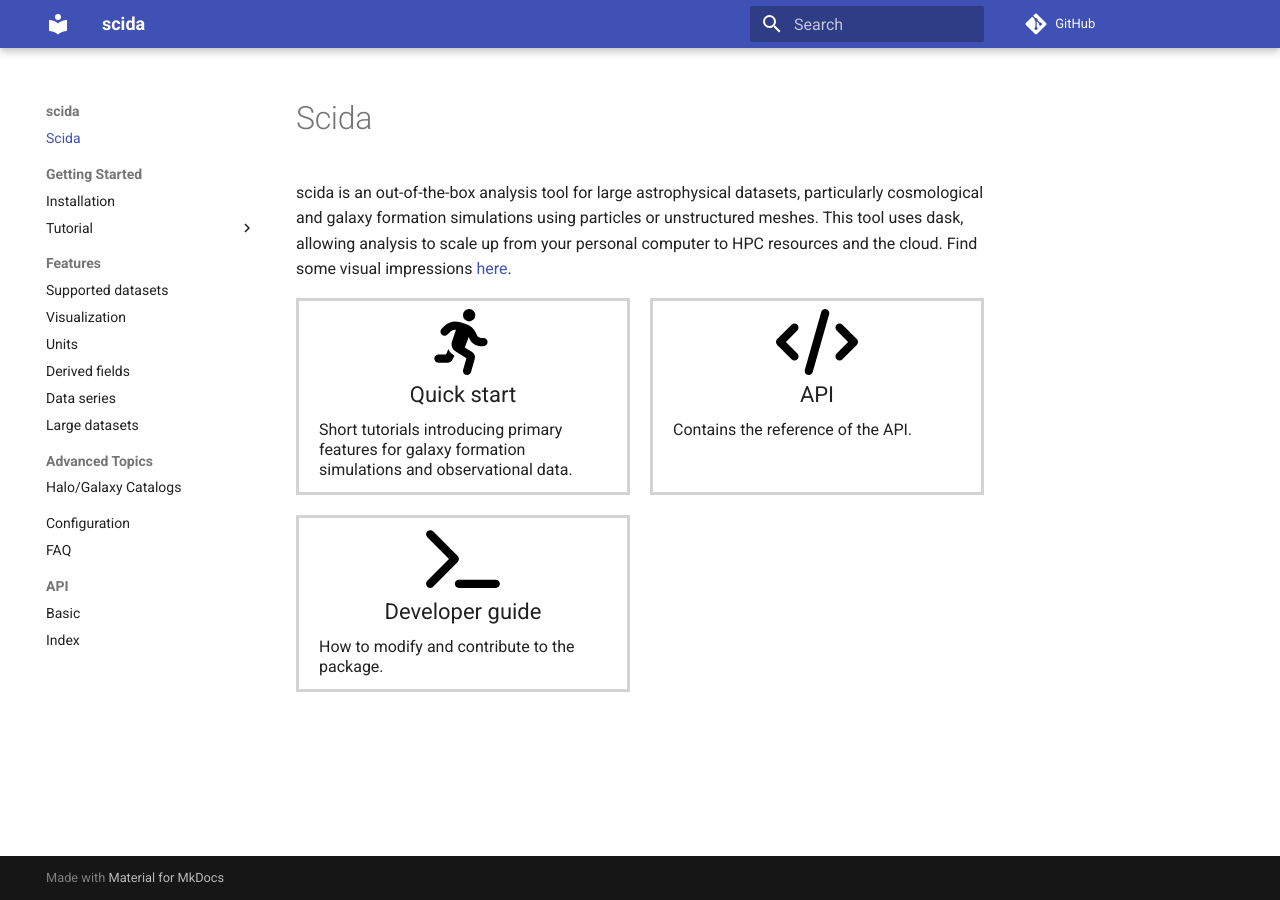
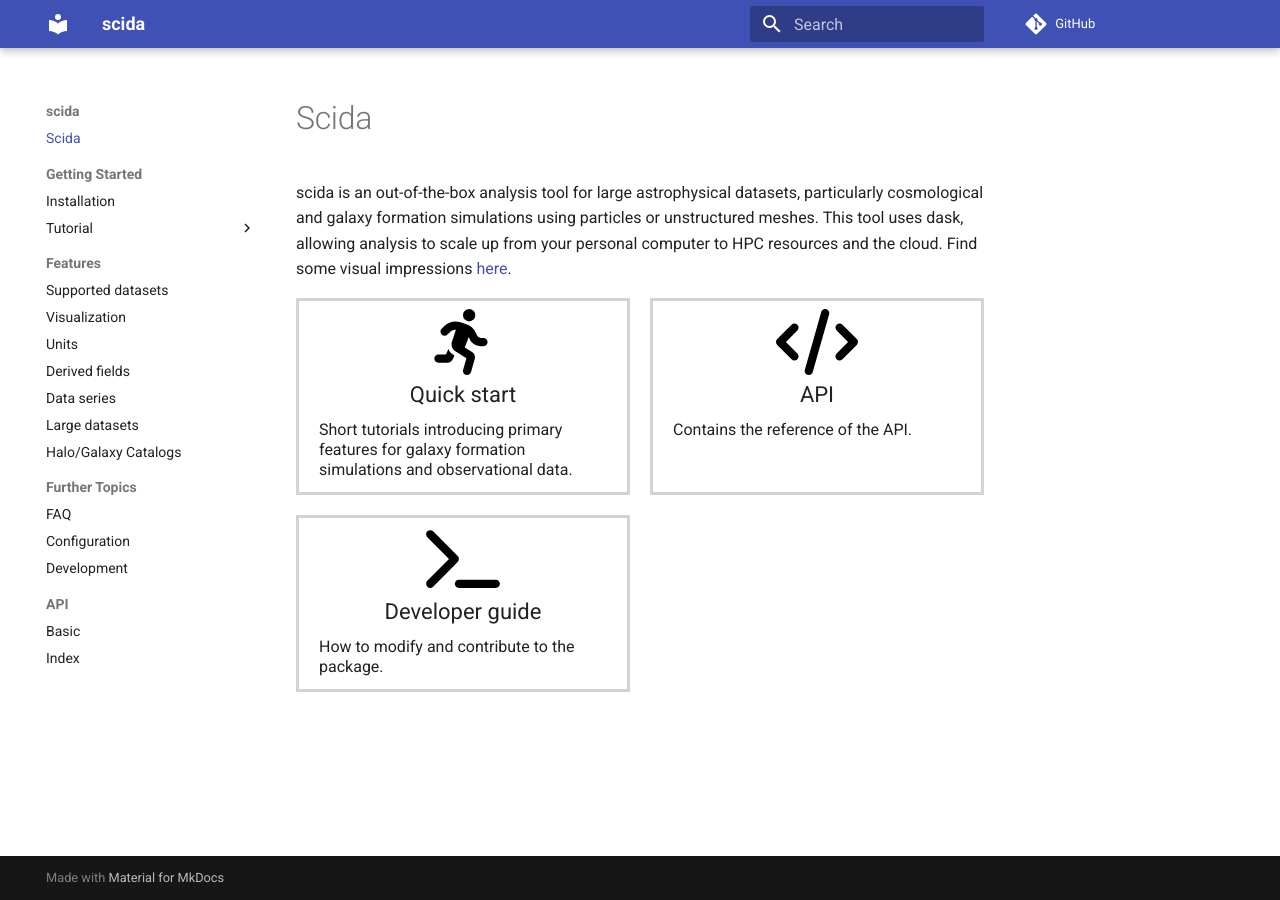
Before and after one commit to cbyrohl/scida, an MkDocs documentation site: the page built from docs/index.md, in a window 1280 px wide. Built offline with MkDocs 1.6.1 and Material for MkDocs 9.7.7, drawn with Linux system fonts in a browser that asks for light colours; comment, search, counter and statistics services are not loaded.

Commit message:
fix #149

```diff
--- a/mkdocs.yml
+++ b/mkdocs.yml
@@ -23,10 +23,11 @@ nav:
       - 'Derived fields': derived_fields.md
       - 'Data series': series.md
       - 'Large datasets': largedatasets.md
-  - 'Advanced Topics':
       - 'Halo/Galaxy Catalogs': halocatalogs.md
-  - 'Configuration': configuration.md
-  - 'FAQ': faq.md
+  - 'Further Topics':
+      - 'FAQ': faq.md
+      - 'Configuration': configuration.md
+      - 'Development': developer.md
   - 'API':
       - 'Basic': api/base_api.md
       - 'Index': api/moduleindex.md
```
